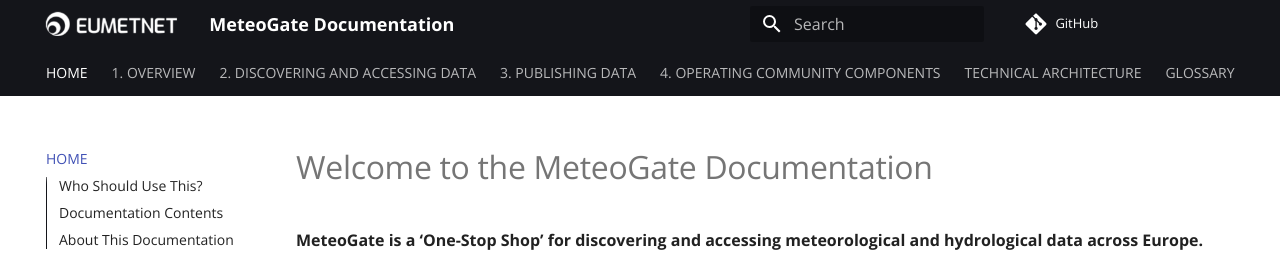
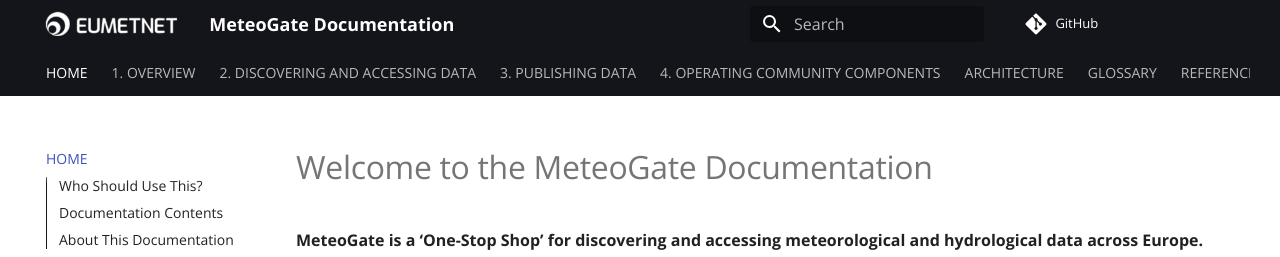
Before and after one commit to EUMETNET/meteogate-documentation, an MkDocs documentation site: the page built from docs/index.md, in a window 1280 px wide and 900 px high. Shown: the top 257 px of the window. Built offline with MkDocs 1.6.1 and Material for MkDocs 9.7.7, drawn with Linux system fonts in a browser that asks for light colours; comment, search, counter and statistics services are not loaded.

Commit message:
Update mkdocs.yml

```diff
--- a/mkdocs.yml
+++ b/mkdocs.yml
@@ -26,6 +26,6 @@ nav:
   - 2. DISCOVERING AND ACCESSING DATA: 2-discovering-and-accessing-data.md
   - 3. PUBLISHING DATA: 3-publishing-data.md
   - 4. OPERATING COMMUNITY COMPONENTS: 4-operating-and-maintaining-community-components.md
-  - TECHNICAL ARCHITECTURE: technical-architecture.md
+  - ARCHITECTURE: technical-architecture.md
   - GLOSSARY: glossary.md
   - REFERENCES: references.md
```
